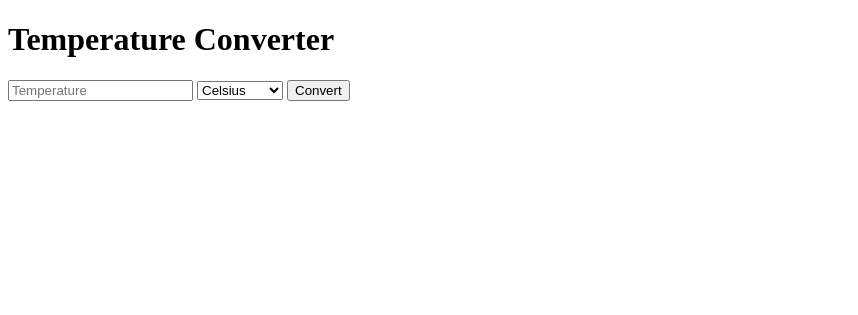
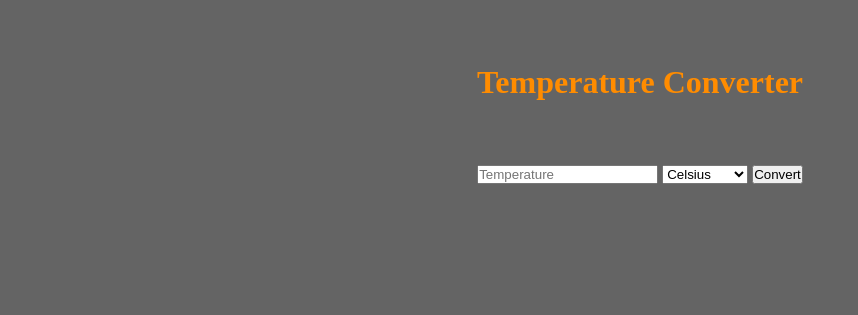
Before and after one commit to jbowen999/tempConverter, a plain HTML site: page index.html in a window 1280 px wide. Shown: the whole page, without its empty margins (0-858 px from the left). Drawn offline with Linux system fonts and the light colour scheme.

Commit message:
Update index.html
Added styles

```diff
--- a/index.html
+++ b/index.html
@@ -3,9 +3,40 @@
   <head>
     <meta charset="UTF-8" />
     <meta name="viewport" content="width=device-width, initial-scale=1.0" />
-    <title>Form Submit Example</title>
+    <title>Temperature Converter</title>
+    <style>
+      * {
+        box-sizing: border-box;
+        margin: 0;
+        padding: 0;
+      }
+      body {
+        min-height: 100vh;
+        min-height: 100dvh;
+        background-color: rgb(100, 100, 100);
+      }
+
+      .container {
+        display: flex;
+
+        justify-content: center;
+
+        align-items: center;
+
+        align-self: auto;
+
+        flex-direction: column;
+      }
+
+      h1,
+      p {
+        color: darkorange;
+        margin: 5vw;
+      }
+    </style>
   </head>
   <body>
+    <div class="container">
       <h1>Temperature Converter</h1>
       <form id="form">
         <input
@@ -21,6 +52,7 @@
         <button type="submit">Convert</button>
       </form>
       <p id="result"></p>
+    </div>
     <script src="script.js"></script>
   </body>
 </html>
```
Lines whose indentation alone changed are shown as unchanged.
